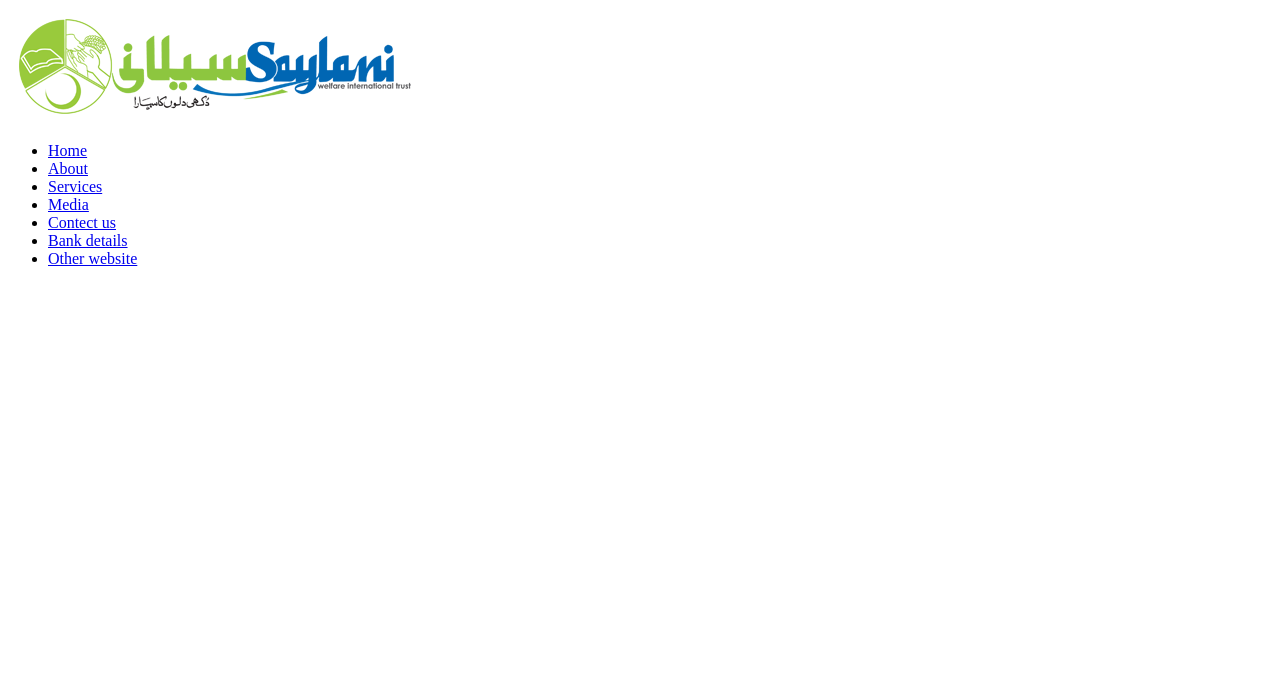
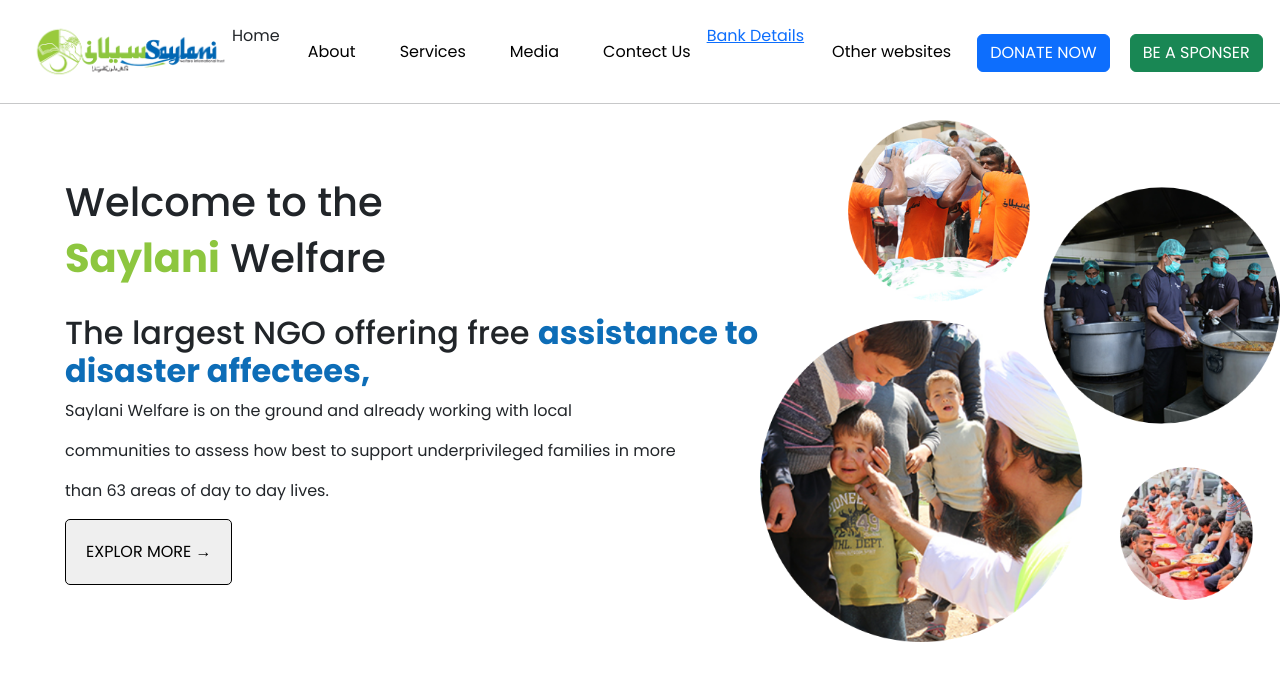
Before and after one commit to Muhammad-Munim-Siddiqui/Saylani_Walfare, a plain HTML site: page index.html in a window 1280 px wide. Drawn offline with nearby package versions, Linux system fonts and the light colour scheme.

Commit message:
header add

```diff
--- a/index.html
+++ b/index.html
@@ -3,20 +3,82 @@
 <head>
     <meta charset="UTF-8">
     <meta name="viewport" content="width=device-width, initial-scale=1.0">
+    <link rel="stylesheet" href="style.css">
+    <link rel="stylesheet" href="https://cdnjs.cloudflare.com/ajax/libs/font-awesome/4.7.0/css/font-awesome.min.css">
+    <link href="https://cdn.jsdelivr.net/npm/bootstrap@5.3.3/dist/css/bootstrap.min.css" rel="stylesheet" integrity="sha384-QWTKZyjpPEjISv5WaRU9OFeRpok6YctnYmDr5pNlyT2bRjXh0JMhjY6hW+ALEwIH" crossorigin="anonymous">
     <title>SAYALINI WALFARE</title>
 </head>
 <body>
+    <div>
+        <i class="fa-regular fa-envelope"></i>
+        <i class="fa-solid fa-phone"></i>
+    </div>
     <nav>
-        <img src="./imeges/saylani logo.png" alt="logo">
         <ul>
-            <li><a href="#">Home</a></li>
-            <li><a href="#">About</a></li>
-            <li><a href="#">Services</a></li>
-            <li><a href="#">Media</a></li>
-            <li><a href="#">Contect us</a></li>
-            <li><a href="#">Bank details</a></li>
-            <li><a href="#">Other website</a></li>
-        </ul>
+            <li><img  src="./imeges/saylani logo.png" alt=""></li>
+            <li><a id="home" class="nav-link" href="#">Home</a></li>
+            <li><div class="dropdown">
+                <button class="dropbtn">About</button>
+                <div class="dropdown-content">
+                    <a href="#">Link 1</a>
+                    <a href="#">Link 2</a>
+                    <a href="#">Link 3</a>
+                </div>
+            </div></li>
+            <li><div class="dropdown">
+                <button class="dropbtn">Services</button>
+                <div class="dropdown-content">
+                    <a href="#">Link 1</a>
+                    <a href="#">Link 2</a>
+                    <a href="#">Link 3</a>
+                </div>
+            </div></li>
+            <li><div class="dropdown">
+                <button class="dropbtn">Media</button>
+                <div class="dropdown-content">
+                    <a href="#">Link 1</a>
+                    <a href="#">Link 2</a>
+                    <a href="#">Link 3</a>
+                </div>
+            </div></li>
+            <li><div class="dropdown">
+                <button class="dropbtn">Contect Us</button>
+                <div class="dropdown-content">
+                    <a href="#">Link 1</a>
+                    <a href="#">Link 2</a>
+                    <a href="#">Link 3</a>
+                </div>
+            </div></li>
+            <li><a href="#">Bank Details</a></li>
+            <li><div class="dropdown">
+                <button class="dropbtn">Other websites</button>
+                <div class="dropdown-content">
+                    <a href="#">Link 1</a>
+                    <a href="#">Link 2</a>
+                    <a href="#">Link 3</a>
+                </div>
+            </div></li>
+            <li><button class="btn btn-primary toggle" id="b" type="button">DONATE NOW</button></li>
+            <li><button class="btn btn-success toggle" id="a" type="button">BE A SPONSER</button></li>
+        </ul><hr>
     </nav>
+
+        <div id="mo">
+            <div id="a1">
+                <h1 class="ab1"> Welcome to the </h1>
+                <h1 class=""><b id="green">Saylani</b> Welfare</h1>
+                <br>
+                <h2>The largest NGO offering free <b id="blue"> assistance to disaster affectees,</b></h2>
+                <p>Saylani Welfare is on the ground and already working with local</p>
+                <p>communities to assess how best to support underprivileged families in more</p>
+                <p>than 63 areas of day to day lives.</p>
+                <button id="explor">EXPLOR MORE →</button>
+            </div>
+            <div id="b2">
+            <img src="./imeges/38.png" alt="" width="" id="muni">
+        </div>
+        </div>
+
+    <script src="https://cdn.jsdelivr.net/npm/bootstrap@5.3.3/dist/js/bootstrap.bundle.min.js" integrity="sha384-YvpcrYf0tY3lHB60NNkmXc5s9fDVZLESaAA55NDzOxhy9GkcIdslK1eN7N6jIeHz" crossorigin="anonymous"></script>
 </body>
 </html>
--- /dev/null
+++ b/style.css
@@ -0,0 +1,99 @@
+@import url('https://fonts.googleapis.com/css2?family=Poppins:ital,wght@0,100;0,200;0,300;0,400;0,500;0,600;0,700;0,800;0,900;1,100;1,200;1,300;1,400;1,500;1,600;1,700;1,800;1,900&display=swap');
+
+
+
+*{
+    font-family: poppins;
+}
+
+
+img{
+    width: 200px;
+}
+
+ul{
+    list-style: none;
+    display: flex;
+}
+
+#b{
+    margin-inline: 10px;
+    margin-top: 10px;
+}
+
+#a{
+    margin-inline: 10px;
+    margin-top: 10px;
+}
+a{
+    text-decoration: none;
+}
+
+
+
+.dropbtn {
+    background-color: transparent;
+    color: black;
+    float: inline-end;
+    margin-left: 12px;
+    padding: 16px;
+    font-size: 16px;
+    border: none;
+    }
+
+    .dropdown {
+    position: relative;
+    display: inline-block;
+    }
+
+    .dropdown-content {
+    display: none;
+    position: absolute;
+    background-color: #f1f1f1;
+    min-width: 160px;
+    box-shadow: 0px 8px 16px 0px rgba(0,0,0,0.2);
+    z-index: 1;
+    }
+
+    .dropdown-content a {
+    color: black;
+    padding: 12px 16px;
+    text-decoration: none;
+    display: block;
+    }
+
+    .dropdown-content a:hover {background-color: #ddd;}
+
+    .dropdown:hover .dropdown-content {display: block;}
+
+    .dropdown:hover .dropbtn {background-color: #3e8e41;}
+
+#muni{
+    width: 520px;
+    float: right;
+}
+
+
+#mo{
+    display: flex;
+    justify-content: space-around;
+    align-items: center;
+}
+
+#a1{
+    margin-left: 65px;
+}
+
+#green{
+    color: #8DC63F;
+}
+
+#blue{
+    color: #0d6db7;
+}
+
+#explor{
+    padding: 20px;
+    border: 1px solid black;
+    border-radius: 5px;
+}
```
Also changed, not shown: imeges/38.png (added), imeges/usa visit.jpg (added).
